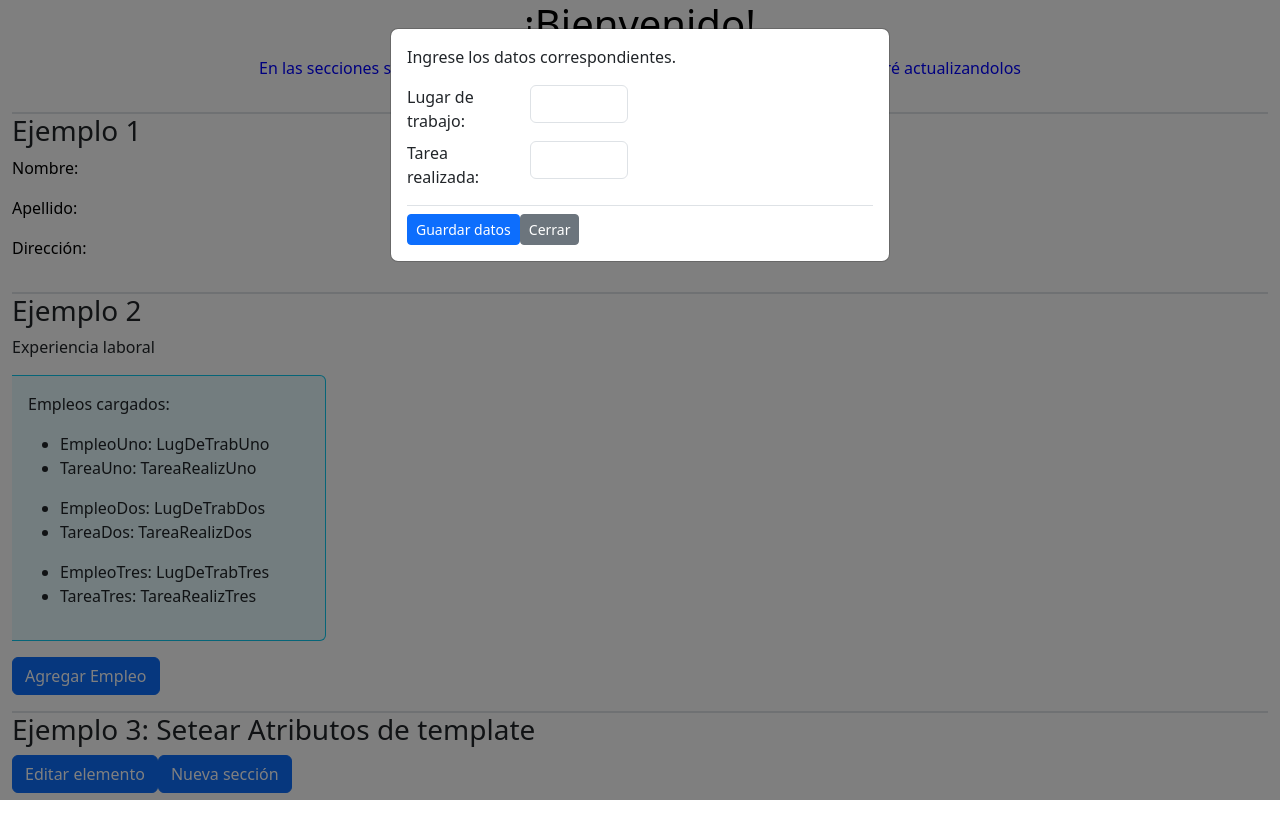
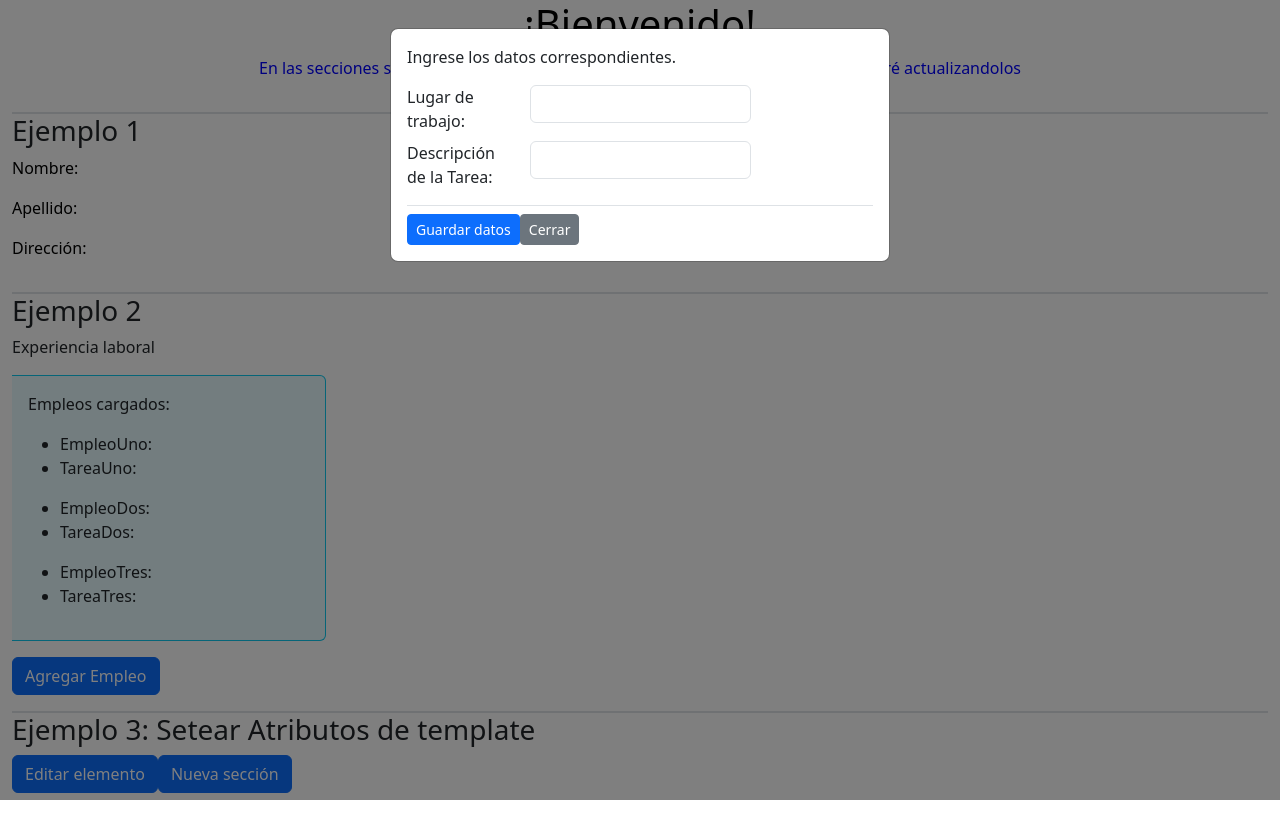
Before and after one commit to Facundo779/ejemplosEnProgramacionAngular, an Angular app in the folder PrimerProyectoAngularFacu/: page / in a window 1280 px wide. Both pictures are taken after a click on the button "Agregar Empleo". Built offline with nearby package versions, Linux system fonts and the light colour scheme.

Commit message:
guardarDatos()creado y funcional para un solo elemento input

```diff
--- a/PrimerProyectoAngularFacu/src/app/elemento/section/subElementos/experiencia/experiencia.component.html
+++ b/PrimerProyectoAngularFacu/src/app/elemento/section/subElementos/experiencia/experiencia.component.html
@@ -4,16 +4,16 @@
     <div class="p-3 bg-info bg-opacity-10 border border-info border-start-0 rounded-end">
         <p>Empleos cargados: </p>
           <ul>
-            <li>EmpleoUno: {{lugarDeTrabajo[0]}}</li>
-            <li>TareaUno: {{descripcionTarea[0]}}</li>
+            <li #liLT>EmpleoUno: {{lugarDeTrabajo[0]}}</li>
+            <li #liDT>TareaUno: {{descripcionTarea[0]}}</li>
           </ul>
           <ul>
-            <li>EmpleoDos: {{lugarDeTrabajo[1]}}</li>
-            <li>TareaDos: {{descripcionTarea[1]}}</li>
+            <li #liLT>EmpleoDos: {{lugarDeTrabajo[1]}}</li>
+            <li #liDT>TareaDos: {{descripcionTarea[1]}}</li>
           </ul>
           <ul>
-            <li>EmpleoTres: {{lugarDeTrabajo[2]}}</li>
-            <li>TareaTres: {{descripcionTarea[2]}}</li>
+            <li #liLT>EmpleoTres: {{lugarDeTrabajo[2]}}</li>
+            <li #liDT>TareaTres: {{descripcionTarea[2]}}</li>
           </ul>
     </div>
     <button type="button" class="btn btn-primary mt-3" data-bs-toggle="modal" data-bs-target="#modalLab">Agregar Empleo</button>
@@ -26,16 +26,16 @@
                     <div class="col-3">
                         <label for="formNuevoEmpleo" class="form-label">Lugar de trabajo: </label>
                     </div>
-                    <div class="col-3">
-                        <input type="text" class="form-control" id="inputLT">
+                    <div class="col-6">
+                        <input #inputLT type="text" class="form-control" id="inputLT" (keyup.enter)="guardarDatos($event)">
                     </div>
                 </div>
                 <div class="row">
                     <div class="col-3">
-                        <label for="formNuevoEmpleo" class="form-label">Tarea realizada: </label>
+                        <label for="formNuevoEmpleo" class="form-label">Descripción de la Tarea: </label>
                     </div>
-                    <div class="col-3">
-                        <input type="text" class="form-control" id="inputTR">
+                    <div class="col-6">
+                        <input #inputDT type="text" class="form-control" id="inputDT">
                     </div>
                 </div>
           <div class="mt-2 pt-2 border-top">
--- a/PrimerProyectoAngularFacu/src/app/elemento/section/subElementos/experiencia/experiencia.component.ts
+++ b/PrimerProyectoAngularFacu/src/app/elemento/section/subElementos/experiencia/experiencia.component.ts
@@ -11,11 +11,22 @@ export class ExperienciaComponent implements OnInit, AfterViewInit {
   lugarDeTrabajo: any[];
   descripcionTarea: any[];
 
+  @ViewChildren('liLT') conjLiLT!: QueryList<ElementRef<HTMLLIElement>>;
+  @ViewChildren('liDT') conjLiDT!: QueryList<ElementRef<HTMLLIElement>>;
+  @ViewChild('inputLT') entradaLT!: QueryList<ElementRef<HTMLInputElement>>;
+  @ViewChild('inputDT') entradaDT!: QueryList<ElementRef<HTMLInputElement>>;
+
+  guardarDatos(event:Event):void{
+    //console.log('click');
+    this.lugarDeTrabajo.push((<HTMLInputElement>event.target).value);
+    //this.descripcionTarea.push(this.entradaDT);
+    console.log(this.lugarDeTrabajo);
+  }
 
 
   constructor() {
-    this.lugarDeTrabajo = ["LugDeTrabUno", "LugDeTrabDos", "LugDeTrabTres"];
-    this.descripcionTarea = ["TareaRealizUno", "TareaRealizDos", "TareaRealizTres"];
+    this.lugarDeTrabajo = [];
+    this.descripcionTarea = [];
 
   }
 
```
